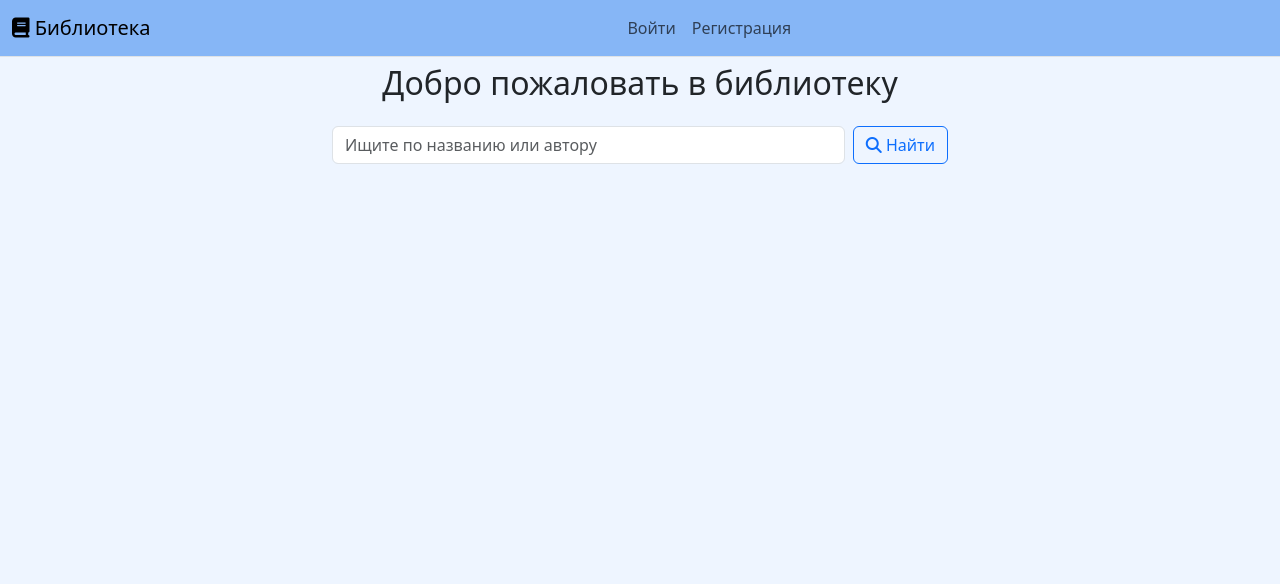
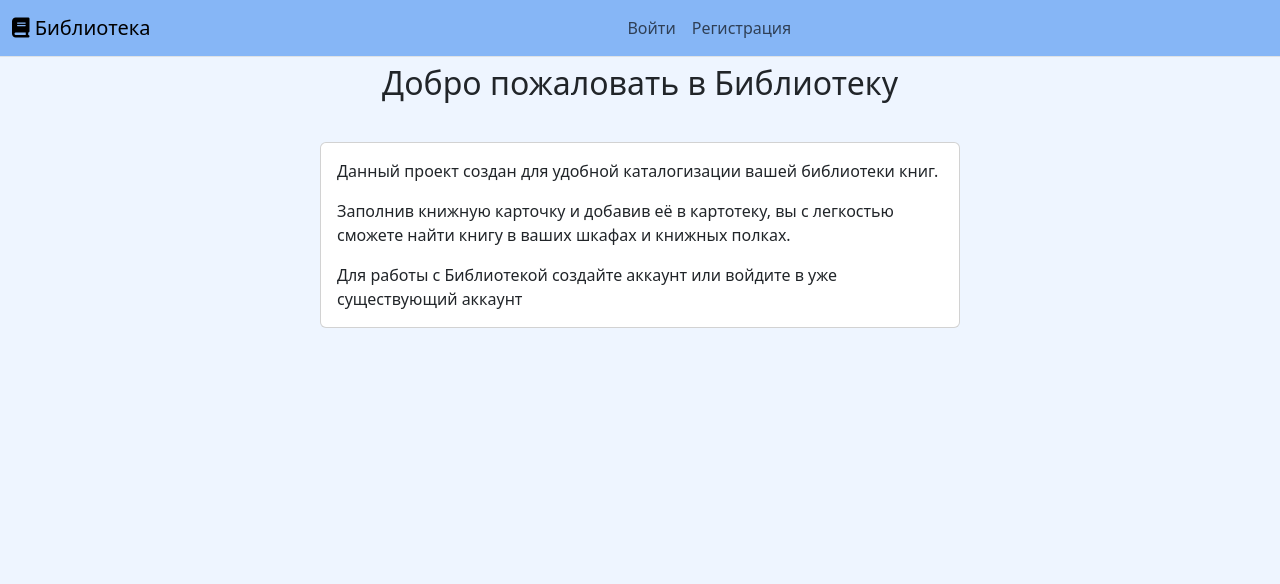
Before and after one commit to pavelmuz/Book-Library, a Django app: page / in a window 1280 px wide. Shown: the top 584 px of the page. Run offline with Django 5.2, Linux system fonts and the light colour scheme; data that the repository does not hold is empty; some libraries are stand-ins or nearby versions.

Commit message:
Styled home page, added protected routes

```diff
--- a/books/templates/books/about.html
+++ b/books/templates/books/about.html
@@ -6,7 +6,27 @@
     <div class="row">
         <div class="col-sm-12 d-flex justify-content-center">
             <div class="mx-auto my-3">
-                <h2>About Page</h2>
+                <h2>Добро пожаловать в Библиотеку</h2>
+            </div>
+        </div>
+    </div>
+</div>
+
+<div class="container">
+    <div class="row">
+        <div class="col-sm-12 d-flex justify-content-center">
+            <div class="card mx-auto my-3" style="width: 40rem;">
+                <div class="card-body">
+                    <p class="card-text">
+                        Данный проект создан для удобной каталогизации вашей библиотеки книг.
+                    </p>
+                    <p class="card-text">Заполнив книжную карточку и добавив её в картотеку,
+                         вы с легкостью сможете найти книгу в ваших шкафах и книжных полках.
+                    </p>
+                    <p class="card-text">Для работы с Библиотекой создайте аккаунт или войдите
+                         в уже существующий аккаунт
+                    </p>
+                </div>
             </div>
         </div>
     </div>
--- a/books/templates/books/books.html
+++ b/books/templates/books/books.html
@@ -6,7 +6,6 @@
     <div class="row">
         <div class="col-sm-12 d-flex justify-content-center">
             <div class="mx-auto my-3">
-                <h2>Добро пожаловать в библиотеку</h2>
             </div>
         </div>
     </div>
--- a/books/urls.py
+++ b/books/urls.py
@@ -3,10 +3,10 @@ from . import views
 
 
 urlpatterns = [
-    path('', views.books_view, name='books'),
+    path('books/', views.books_view, name='books'),
     path('add-book/', views.add_book_view, name='add-book'),
     path('book/<str:pk>/', views.book_view, name='book'),
     path('delete-book/<str:pk>/', views.delete_book_view, name='delete-book'),
-    path('about/', views.about_view, name='about'),
+    path('', views.about_view, name='home'),
     path('update-book/<str:pk>/', views.update_book, name='update-book')
 ]
--- a/books/views.py
+++ b/books/views.py
@@ -1,4 +1,5 @@
 from django.shortcuts import render, redirect
+from django.contrib.auth.decorators import login_required
 from .models import Book
 from .forms import BookForm
 from .utils import search_books, paginate_books
@@ -6,6 +7,7 @@ from .utils import search_books, paginate_books
 # Create your views here.
 
 
+@login_required(login_url='login')
 def books_view(request):
     books_list, search_query = search_books(request)
 
@@ -19,12 +21,14 @@ def books_view(request):
     return render(request, 'books/books.html', context)
 
 
+@login_required(login_url='login')
 def book_view(request, pk):
     book = Book.objects.get(id=pk)
     context = {'book': book}
     return render(request, 'books/book.html', context)
 
 
+@login_required(login_url='login')
 def add_book_view(request):
     form = BookForm()
 
@@ -38,6 +42,7 @@ def add_book_view(request):
     return render(request, 'books/book-form.html', context)
 
 
+@login_required(login_url='login')
 def update_book(request, pk):
     book = Book.objects.get(id=pk)
     form = BookForm(instance=book)
@@ -52,6 +57,7 @@ def update_book(request, pk):
     return render(request, 'books/book-form.html', context)
 
 
+@login_required(login_url='login')
 def delete_book_view(request, pk):
     book = Book.objects.get(id=pk)
 
--- a/templates/navbar.html
+++ b/templates/navbar.html
@@ -2,7 +2,7 @@
 
 <nav class="navbar navbar-expand-lg border-bottom border-body fixed-top" id="page-navbar">
   <div class="container-fluid">
-    <a class="navbar-brand me-auto" href="{% url 'books' %}"><i class="fa-solid fa-book"></i> Библиотека</a>
+    <a class="navbar-brand me-auto" href="{% url 'home' %}"><i class="fa-solid fa-book"></i> Библиотека</a>
     <button class="navbar-toggler" type="button" data-bs-toggle="collapse" data-bs-target="#navbarNavAltMarkup" aria-controls="navbarNavAltMarkup" aria-expanded="false" aria-label="Toggle navigation">
       <span class="navbar-toggler-icon"></span>
     </button>
@@ -23,12 +23,12 @@
           >
             Добавить книгу
           </a>
-          <a
+          {% comment %} <a
             class="nav-link{% if request.path == '/about/' %} active{% endif %}"
             href="{% url 'about' %}"
           >
             О проекте
-          </a>
+          </a> {% endcomment %}
           <a
             class="nav-link{% if request.path == '/about/' %} active{% endif %}"
             href="{% url 'logout' %}"
```
